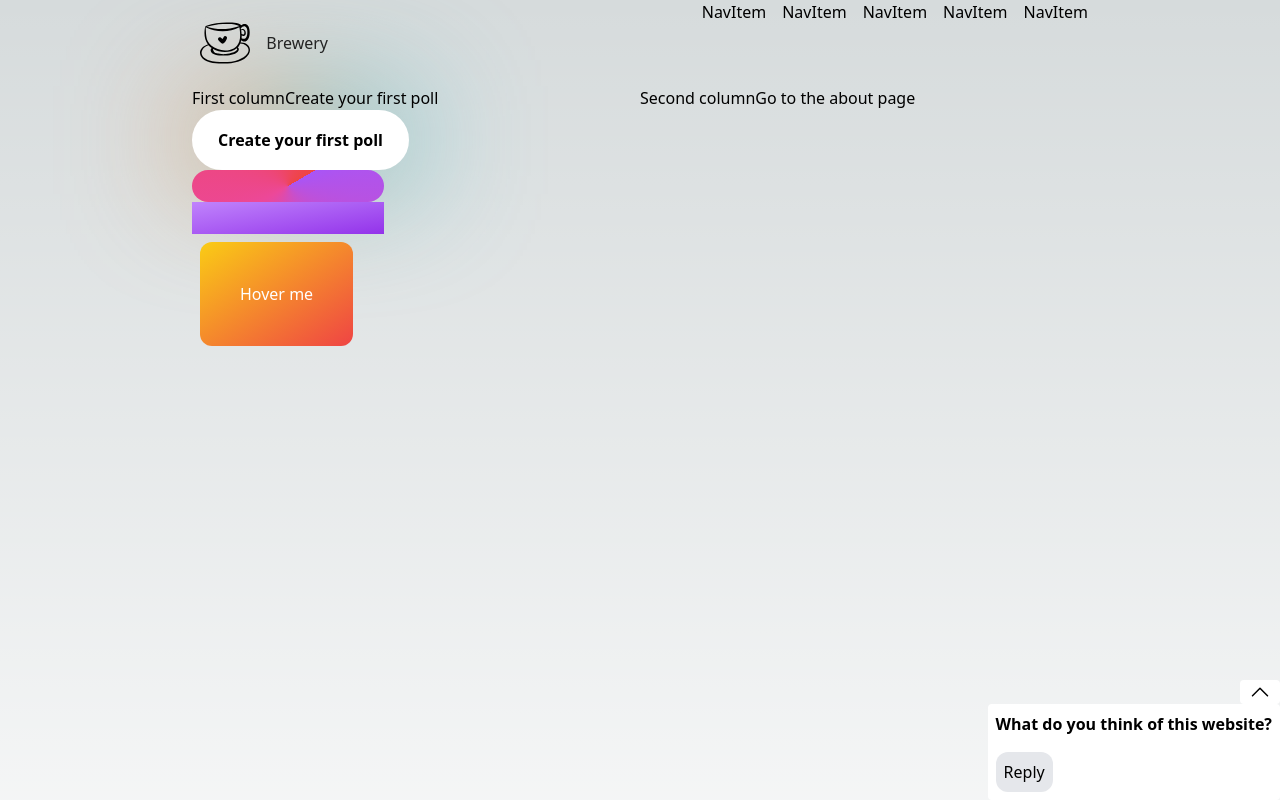
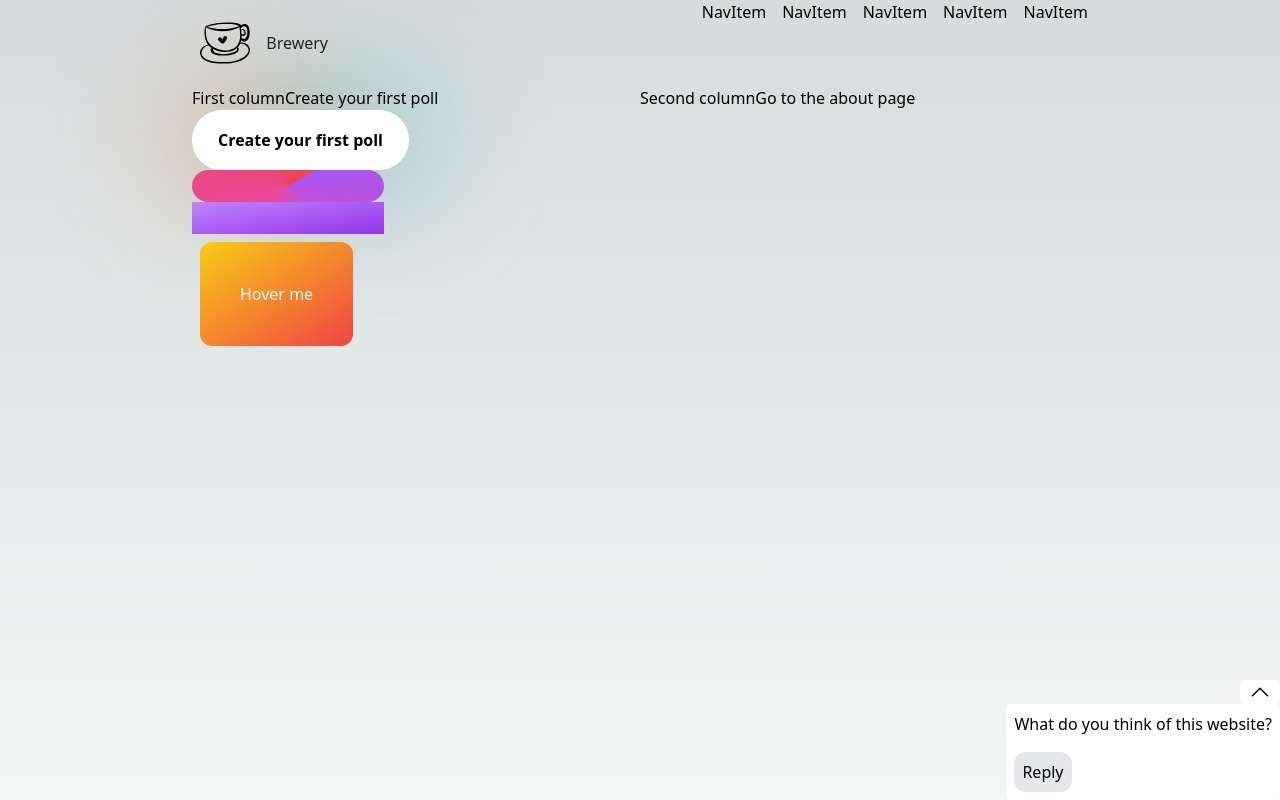
Before and after one commit to coffee-crew/brewery, a Next.js app: page / in a window 1280 px wide. Shown: the top 800 px of the page. Built offline with nearby package versions, Linux system fonts and the light colour scheme.

Commit message:
revert changes

```diff
--- a/src/app/(homepage)/page.tsx
+++ b/src/app/(homepage)/page.tsx
@@ -45,7 +45,7 @@ const Home = () => {
         <div>
           <SurveyModal
             title={'What do you think of this website?'}
-            description="Please give your opinion on a scale of 0 to 10"
+            description="..."
             min={{
               label: 'It hurts my eyes!',
               number: 0,
--- a/src/components/survey/RangeSurvey.tsx
+++ b/src/components/survey/RangeSurvey.tsx
@@ -35,7 +35,7 @@ export const RangeSurvey = ({ description, max, min, title, step }: RangeSurveyP
   return (
     <form onSubmit={handleSubmit} className="max-w-lg flex-col content-center items-center rounded border-4 bg-white">
       <div className="m-2">
-        <p className="font-bold">{title}</p>
+        <p>{title}</p>
         <p>{description}</p>
       </div>
       <div className="m-2">
--- a/src/components/survey/SurveyModal.tsx
+++ b/src/components/survey/SurveyModal.tsx
@@ -52,7 +52,7 @@ export const SurveyModal = ({ description, max, min, title, step }: SurveyModalP
             </svg>
           </button>
           <div className="max-w-lg flex-col content-center items-center rounded bg-white">
-            <div className="m-2 font-bold">{title}</div>
+            <div className="m-2">{title}</div>
             <button
               type="button"
               className="m-2 rounded-xl bg-gray-200 p-2 text-black hover:bg-gray-400 focus:bg-gray-400 focus:outline-none active:bg-gray-400"
```
